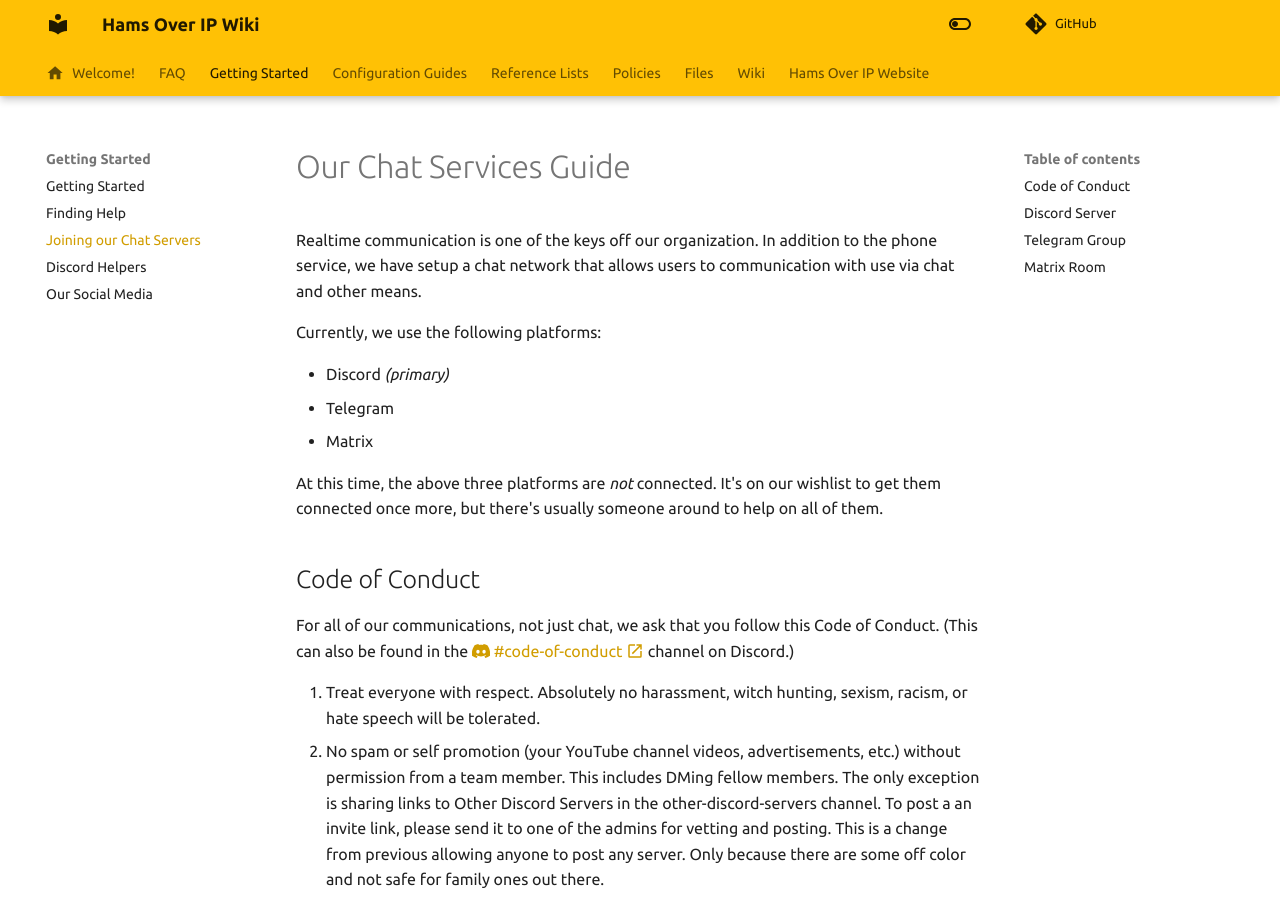
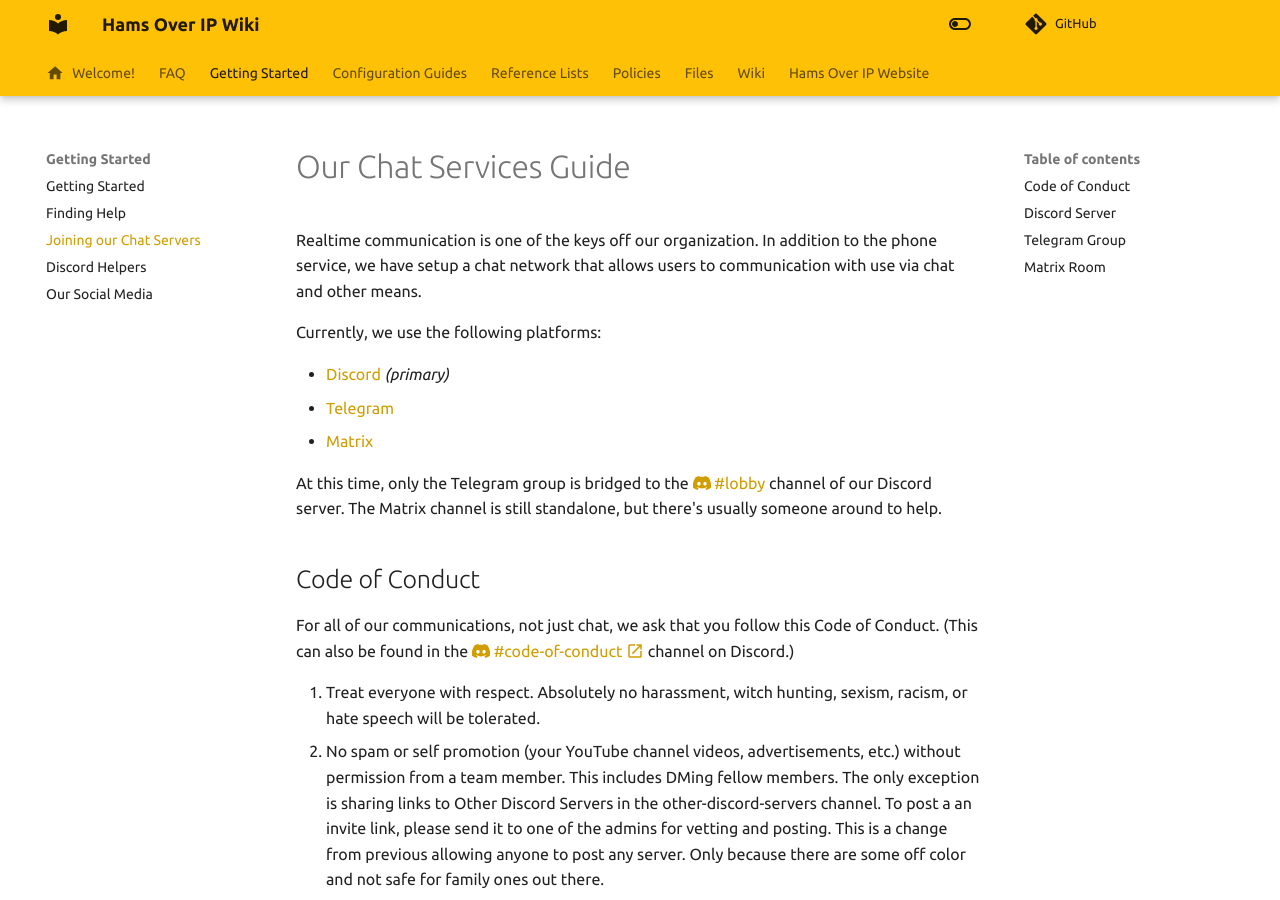
Before and after one commit to hamsoverip/wiki, an MkDocs documentation site: the page built from docs/guides/user/chat-services.md, in a window 1280 px wide and 900 px high. Built offline with MkDocs 1.6.1 and Material for MkDocs 9.7.7, drawn with Linux system fonts in a browser that asks for light colours; comment, search, counter and statistics services are not loaded; some of the changed text lies outside the part shown.

Commit message:
Update: the Telegram group is now bridged to Discord again

```diff
--- a/docs/guides/user/chat-services.md
+++ b/docs/guides/user/chat-services.md
@@ -4,11 +4,11 @@
 
 Currently, we use the following platforms:
 
-* Discord _(primary)_
-* Telegram
-* Matrix
+* [Discord](#discord-server) _(primary)_
+* [Telegram](#telegram-group)
+* [Matrix](#matrix-room)
 
-At this time, the above three platforms are _not_ connected.  It's on our wishlist to get them connected once more, but there's usually someone around to help on all of them.
+At this time, only the Telegram group is bridged to the [:fontawesome-brands-discord: #lobby](https://discord.com/channels/966060559961296956/966806535466524714) channel of our Discord server.  The Matrix channel is still standalone, but there's usually someone around to help.
 
 <!--Keep in mind that all of these platforms are not setup as independent entities. These are all linked together as a way of extending the BYOD (Bring Your Own Device) ethos. In this case it's more of a Choose Your Own Platform kind of thing.-->
 
@@ -49,7 +49,7 @@
 
 [:fontawesome-brands-telegram: Join our Telegram group :material-open-in-new:](https://t.me/hamsoverip){ target="_blank" }
 
-<!--This group is bridged into the [:fontawesome-brands-discord: #lobby](https://discord.com/channels/966060559961296956/966806535466524714) channel of the Discord server so that everyone in each group can participate in conversations or seek help.-->
+This group is bridged into the [:fontawesome-brands-discord: #lobby](https://discord.com/channels/966060559961296956/966806535466524714) channel of the Discord server so that everyone in each group can participate in conversations or seek help.
 
 ## Matrix Room
 
@@ -57,6 +57,10 @@
 
 [:simple-matrix: Join our Matrix room :material-open-in-new:](https://matrix.to/#/#hamsoverip:matrix.org){ target="_blank" }
 
+This room is currently standalone and _not_ bridged to our Discord or Telegram rooms.
+
 <!--This room is also bridged into our Discord server in the [:fontawesome-brands-discord: #lobby](https://discord.com/channels/966060559961296956/966806535466524714) channel.-->
 
-!!! note "Last updated 2025-07-29 Dave M7TLB"
+---
+
+!!! note "Last updated 2025-08-04 Dave M7TLB"
```
